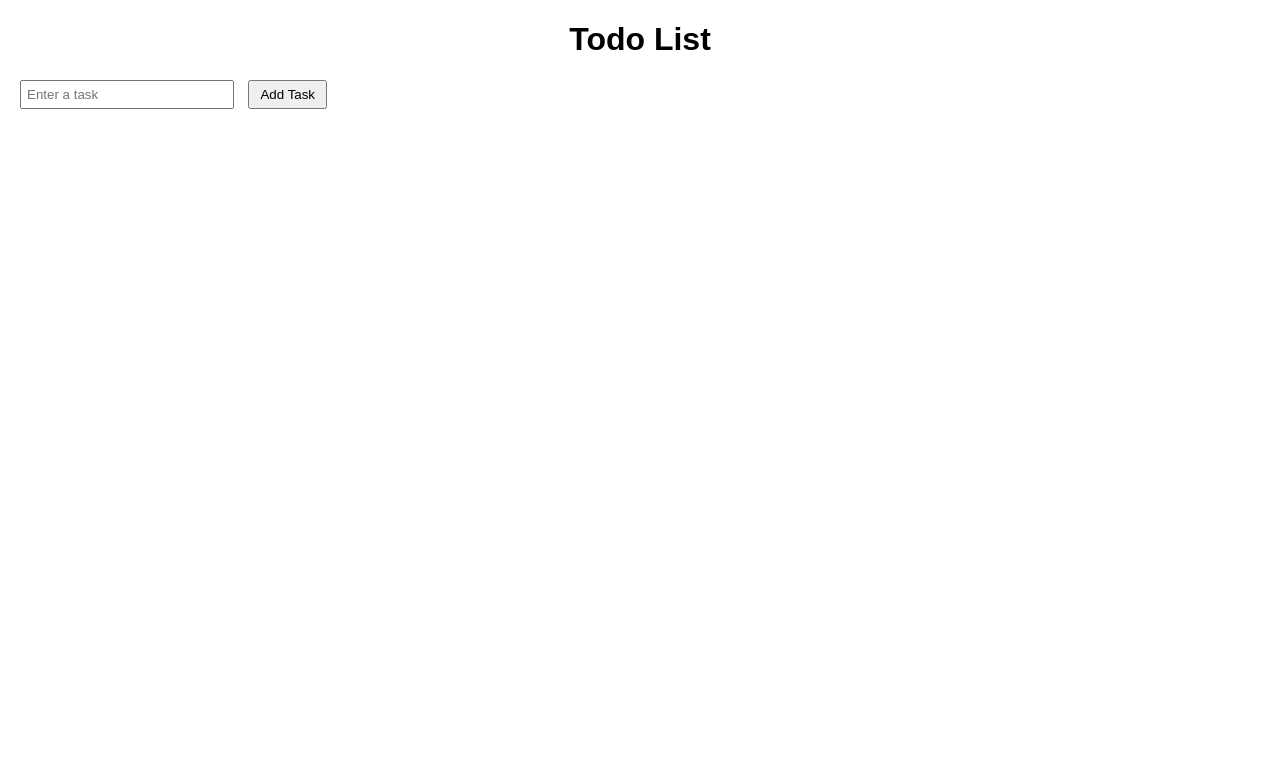
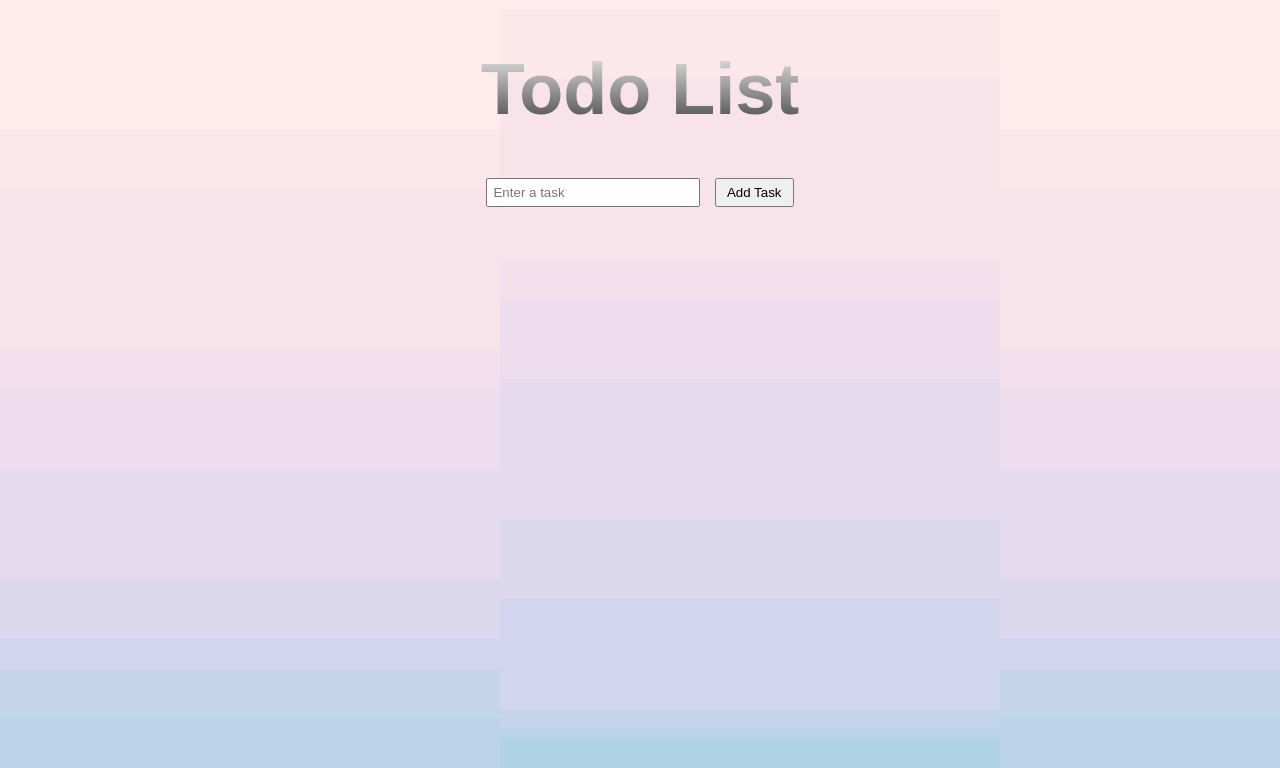
Before and after one commit to teja1103/To-Do-List, a plain HTML site: page index.html in a window 1280 px wide. Drawn offline with Linux system fonts and the light colour scheme.

Commit message:
second commit

```diff
--- a/style.css
+++ b/style.css
@@ -1,10 +1,19 @@
+
 body {
   font-family: Arial, sans-serif;
   margin: 20px;
+  background-image: url(stacked-steps-haikei.svg);
+  text-align: center;
 }
 
 h1 {
   text-align: center;
+  /* color: #fff;
+  background-image: radial-gradient(circle, red, yellow, green); */
+  font-size: 72px;
+  background: -webkit-linear-gradient(#eee, #3f3f3f);
+  -webkit-background-clip: text;
+  -webkit-text-fill-color: transparent;
 
 }
 
@@ -31,12 +40,9 @@ body {
 }
 
 .incomplete {
-    text-decoration: line-through;
-    color: red;
-
+  display: none;
+  /* visibility:hidden; */
 }
-  .container{
-
-    justify-content: center;
-    align-items:center;
+li{
+  justify-content: space-between;
 }
```
Also changed, not shown: stacked-steps-haikei.svg (added). Lines whose indentation alone changed are shown as unchanged.
